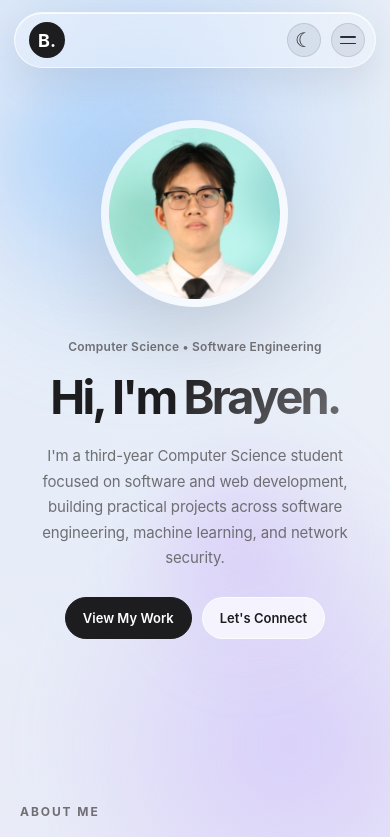
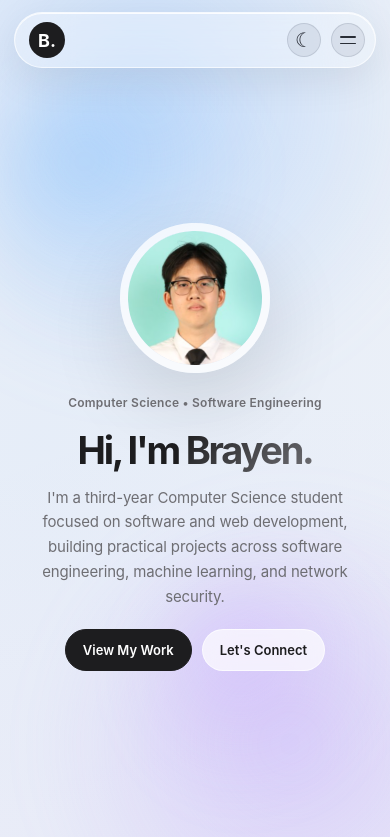
Before and after one commit to BrayenAP/MyPortfolio, a React (Vite) app: page / in a window 390 px wide. Shown: the top 837 px of the page. Built offline with nearby package versions, Linux system fonts and the light colour scheme.

Commit message:
Update index.css

```diff
--- a/src/index.css
+++ b/src/index.css
@@ -3013,3 +3013,71 @@ body.dark-mode .hero-actions .glass-button.primary {
     background: #292d36 !important;
   }
 }
+
+/* =========================
+   MOBILE HERO CENTER
+========================= */
+
+@media (max-width: 700px) {
+  .hero {
+    min-height: 100svh;
+    height: 100svh;
+
+    display: flex;
+    align-items: center;
+    justify-content: center;
+
+    box-sizing: border-box;
+    padding: 70px 20px 20px;
+  }
+
+  .hero-layout {
+    width: 100%;
+    min-height: 0;
+
+    display: flex;
+    flex-direction: column;
+    align-items: center;
+    justify-content: center;
+
+    gap: 20px;
+    margin: 0 auto;
+    padding: 0;
+
+    transform: none;
+  }
+
+  .hero-profile {
+    width: 150px;
+    height: 150px;
+    margin: 0 auto;
+  }
+
+  .hero-content {
+    width: 100%;
+    text-align: center;
+  }
+
+  .hero h1 {
+    font-size: clamp(38px, 9vw, 46px);
+    line-height: 1.1;
+    margin-bottom: 14px;
+  }
+
+  .hero-description {
+    max-width: 340px;
+    margin: 0 auto 20px;
+    line-height: 1.65;
+  }
+
+  .hero-actions {
+    display: flex;
+    justify-content: center;
+    align-items: center;
+  }
+
+  /* About tidak terlihat di layar pertama */
+  .about-section {
+    margin-top: 0;
+  }
+}
```
